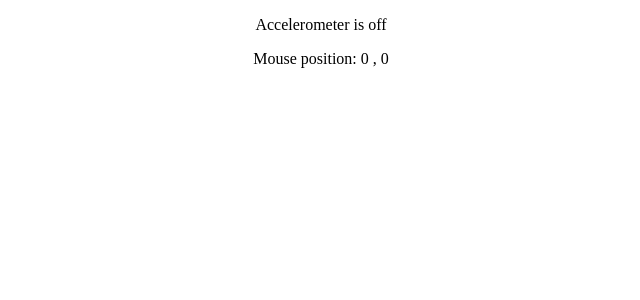
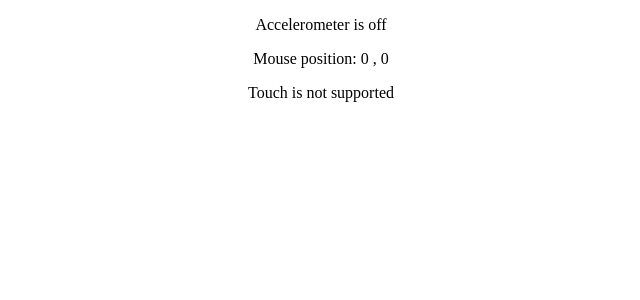
Before and after one commit to Alok301995/cover-your-track-frontend, a React (Create React App) app: page / in a window 1280 px wide. Shown: the top 300 px of the page, without its empty margins (319-959 px from the left). Built offline with nearby package versions, Linux system fonts and the light colour scheme.

Commit message:
touch added

```diff
--- a/src/components/Home/index.js
+++ b/src/components/Home/index.js
@@ -15,6 +15,16 @@ function detectAcceleration(callback){
         callback(false);
     }
 }
+// function to check touch support
+function detectTouchSupport(callback){
+    if(window.TouchEvent){
+        callback(true);
+    }
+    else{
+        callback(false);
+    }
+}
+
 
 
 function trackMouse(callback){
@@ -30,6 +40,7 @@ function Home(){
     const [accStatus , setAccStatus] = useState(false);
     // const [gyroStatus , setGyroStatus] = useState(false);
     const [mouse , setMouse] = useState({x:0, y:0});
+    const [isTouch , setIsTouch] = useState(false);
     useEffect(() => {
         detectAcceleration(setAccStatus);
         trackMouse(setMouse);
@@ -43,6 +54,9 @@ function Home(){
             <div>
                 <p>Mouse position: {mouse.x} , {mouse.y}</p>
             </div>
+            <div>
+                {isTouch ? <p>Touch is supported</p> : <p>Touch is not supported</p>}
+            </div>
         </div>
     )
 }
```
